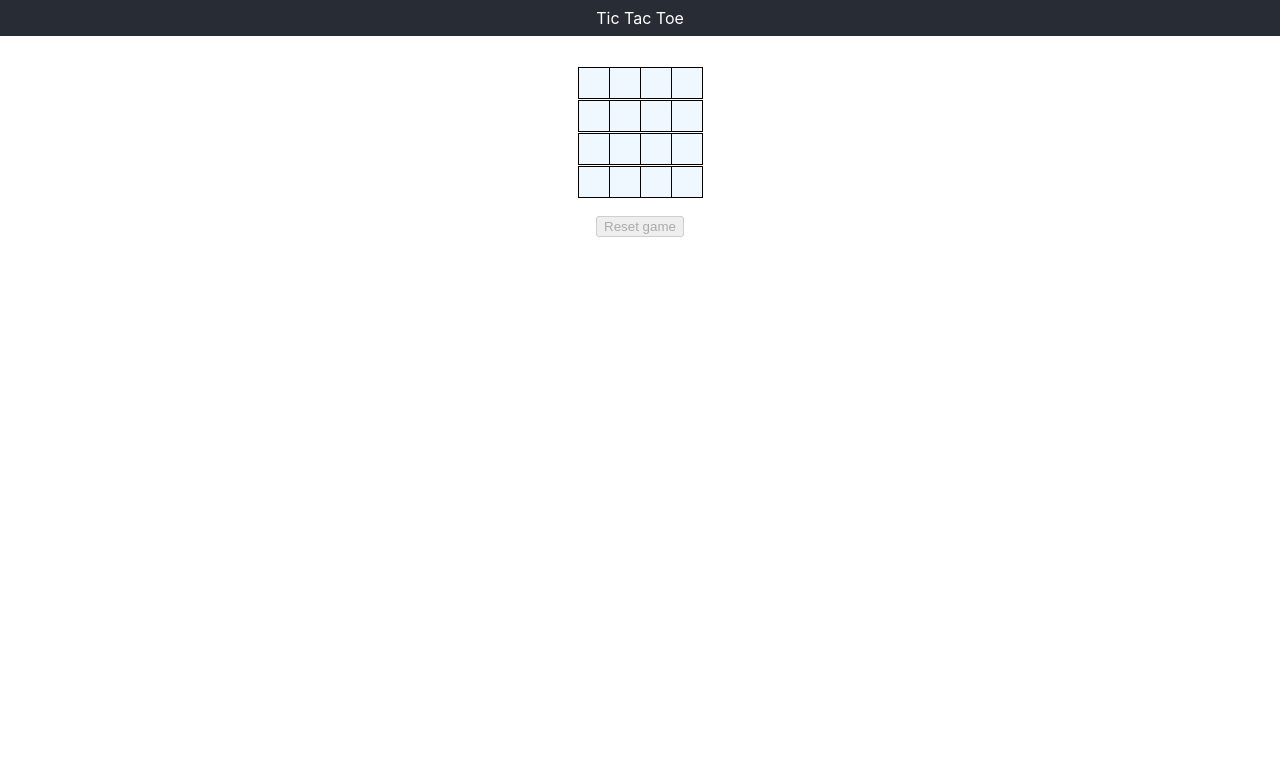
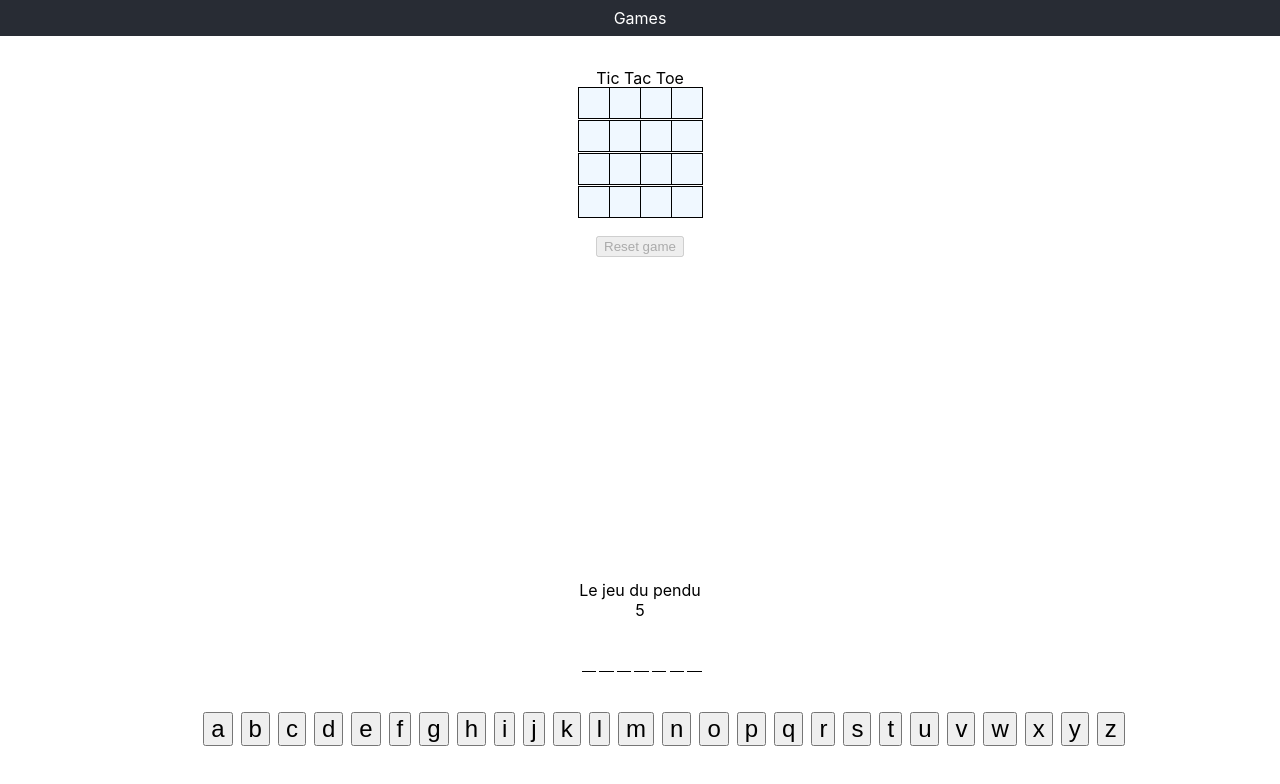
Before and after one commit to Vladou73/react_games, a React (Create React App) app: page / in a window 1280 px wide. Shown: the top 784 px of the page. Built offline with nearby package versions, Linux system fonts and the light colour scheme.

Commit message:
add pendu game to games

```diff
--- a/src/App.css
+++ b/src/App.css
@@ -15,6 +15,7 @@
 }
 
 .gameContainer {
+  height: 40vw;
   margin-top: 2rem;
   /* display: flex;
   align-items: center;
@@ -45,3 +46,31 @@ button:focus {
   margin-right: -1px;
   margin-top: -1px;
 }
+
+.wordContainer {
+  display: flex;
+  align-items: center;
+  justify-content: center;
+}
+
+.letterHide {
+  margin-left: 0.2rem;
+  border: 0;
+  border-bottom: 0.1rem;
+  border-color: black;
+  border-style: solid;
+
+  font-size: 1.5rem;
+}
+
+.alphabetContainer{
+  display: flex;
+  align-items: center;
+  justify-content: center;
+  flex-wrap: wrap;
+}
+
+.alphabetLetter {
+  margin-left: 0.5rem;
+  font-size: 1.5rem;
+}
--- a/src/App.js
+++ b/src/App.js
@@ -1,15 +1,17 @@
 import './App.css';
-import Game from './Game';
+import TicTacToe from './TicTacToe';
+import Pendu from './Pendu';
 
 function App() {
   return (
     <div className="App">
       <header className="App-header">
-        Tic Tac Toe
+        Games
       </header>
-      <Game></Game>
+      <TicTacToe></TicTacToe>
+      <Pendu></Pendu>
     </div>
-  );
+  )
 }
 
 export default App;
--- /dev/null
+++ b/src/Pendu.jsx
@@ -0,0 +1,63 @@
+import { useState } from "react"
+
+
+
+
+
+
+export function GameContainer({word}) {
+    const [lives, setLives] = useState(word.length - 2);
+    const [wordA, setWordA] = useState(Array(word.length).fill(' '))
+
+    const alphabet = "abcdefghijklmnopqrstuvwxyz"
+
+    const handleClickAlpha = (letter) => {
+        let indexes = []
+        for (let i=0; i<word.length; i++) {
+            if (word[i] === letter)
+                indexes.push(i)
+        }
+        if (indexes.length) {
+            let tmp = [...wordA]
+            for (const idx of indexes)
+                tmp[idx] = letter;
+            setWordA(tmp);
+        }
+    }
+
+
+    return (
+        <div>
+            <div>{lives}</div>
+            <div className="wordContainer">
+                {wordA.map((e, idx) => {
+                    return <pre key={idx} className="letterHide">{e}</pre>
+                }) }
+            </div>
+            <ul className="alphabetContainer">
+                {alphabet.split('').map((e, idx) => {
+                    return <button className="alphabetLetter" key={idx} onClick={() => handleClickAlpha(e)}>{e}</button>
+                })}
+            </ul>
+
+
+        </div>
+    )
+
+
+}
+
+
+
+
+const Pendu = () => {
+
+    return (
+        <div>
+            <header>Le jeu du pendu</header>
+            <GameContainer word="jogging"></GameContainer>
+        </div>
+    )
+}
+
+export default Pendu
--- a/src/Game.jsx
+++ b/src/TicTacToe.jsx
@@ -43,7 +43,7 @@ export const Cell = ({handleClick, value, index}) => {
     )
 }
 
-const Game = () => {
+const TicTacToe = () => {
     const [turn, setTurn] = useState(true)
     const [grid, setGrid] = useState(Array(sideLength*sideLength).fill(null))
     const [disableReset, setDisableReset] = useState(true)
@@ -99,6 +99,7 @@ const Game = () => {
 
     return (
         <div className="gameContainer">
+            <div>Tic Tac Toe</div>
             {generateGrid()}
             <button disabled={disableReset} onClick={resetGrid} style={{marginTop:"1rem"}}>Reset game</button>
             <p hidden={!victory.victory}>{victory.winner} WON THE GAME !</p>
@@ -106,4 +107,4 @@ const Game = () => {
     )
 }
 
-export default Game;
+export default TicTacToe;
```
